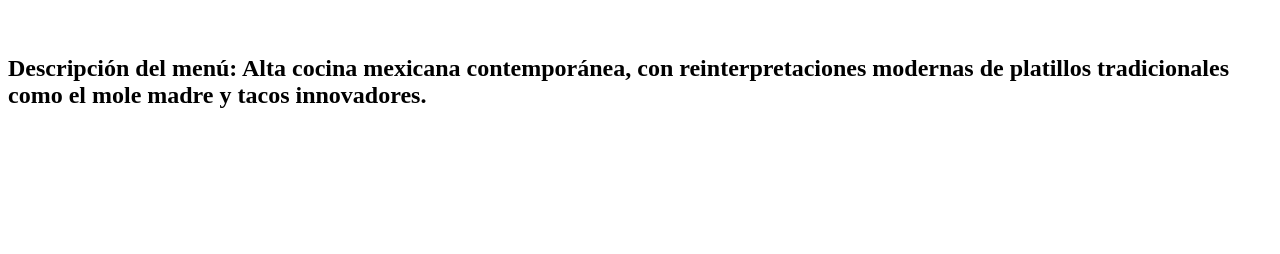
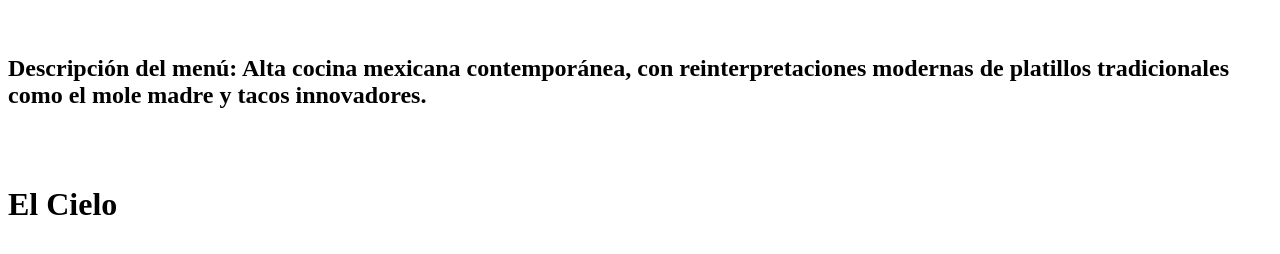
Before and after one commit to SantiJM16/Rubrica_ejercicio_5, a plain HTML site: page index.html in a window 1280 px wide. Shown: the part 434-688 px from the top of the page. Drawn offline with Linux system fonts and the light colour scheme.

Commit message:
Agrege el nombre del restaurante el cielo

```diff
--- a/index.html
+++ b/index.html
@@ -12,5 +12,8 @@
     <h2>Ubicación: Ciudad de México, México.</h2>
     <br>
     <h2>Descripción del menú: Alta cocina mexicana contemporánea, con reinterpretaciones modernas de platillos tradicionales como el mole madre y tacos innovadores.</h2>
+    <br>
+    <br>
+    <h1>El Cielo</h1>
 </body>
 </html>
```
